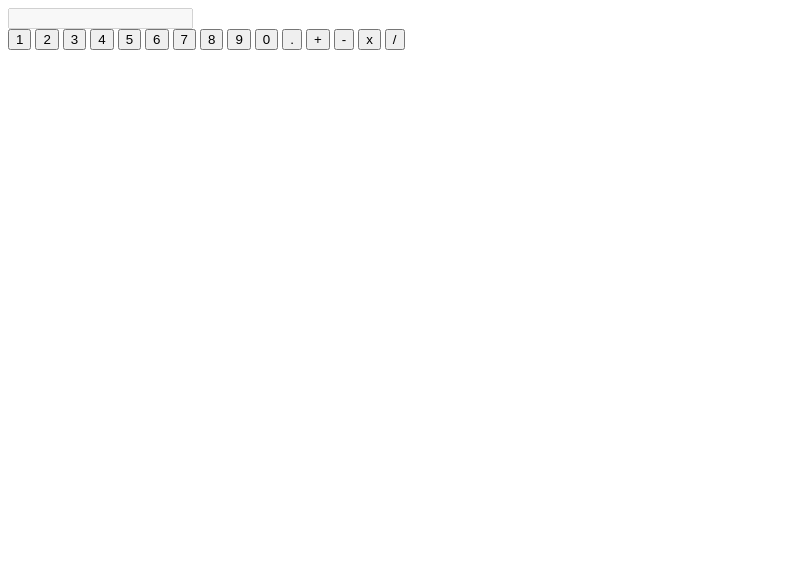
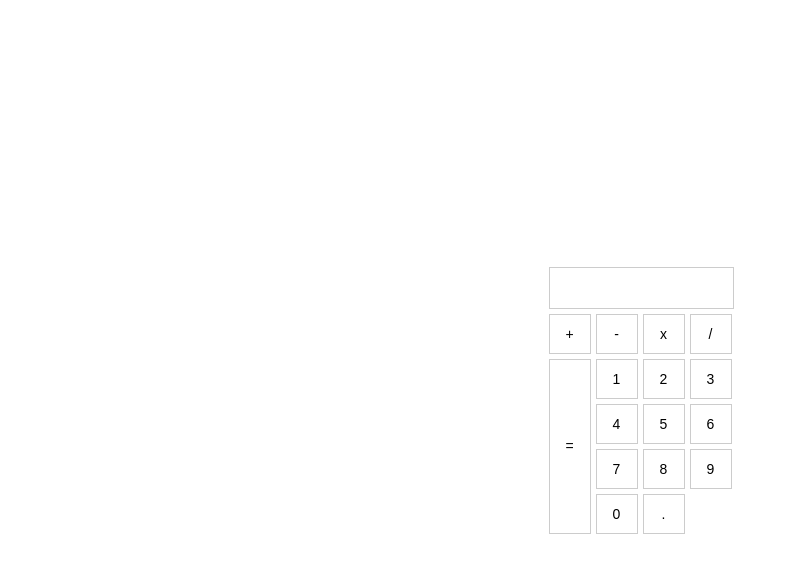
Before and after one commit to qkaxhfms/calculator, a plain HTML site: page index.html in a window 1280 px wide. Shown: the whole page, without its empty margins (0-789 px from the left). Drawn offline with Linux system fonts and the light colour scheme.

Commit message:
[ Style ] calculator grid로 스타일링

```diff
--- /dev/null
+++ b/calculator.css
@@ -0,0 +1,49 @@
+@charset "utf-8";
+html{
+    font-family:arial;
+    font-size:62.5%;
+    font-weight:400;
+    line-height:1.25;
+}
+html,body{
+    height:100vh;
+    display: flex;
+    align-items: center;
+    justify-content: center;
+}
+input,button{
+    /* display: inline-block; */
+    margin:0;
+    padding:0;
+    min-height:40px;
+    min-width:40px;
+    background:#fff;
+    border:1px solid #ccc;
+    font-size:1.4rem;
+}
+input{
+    width:100%;
+}
+button{
+    height:100%;
+}
+
+.calculator{
+    display: grid;
+	grid-template-columns: repeat(4,1fr);
+    gap:0.5rem;
+
+}
+.calculator .screen{
+    grid-column:1/5;
+
+}
+.btnzZero{
+    grid-column:4/5;
+    width:100%;
+}
+.btnResult{
+    grid-row: 3/7;
+}
+.calculator .btn{
+}
--- a/index.html
+++ b/index.html
@@ -5,6 +5,7 @@
         <meta http-equiv="X-UA-Compatible" content="IE=edge" />
         <meta name="viewport" content="width=device-width, initial-scale=1.0" />
         <title>Document</title>
+        <link rel="stylesheet" href="calculator.css">
         <script defer src="calculator.js"></script>
     </head>
     <body>
@@ -16,26 +17,32 @@
             </div>
             <!-- 패널:E -->
 
-            <!-- 숫자:S -->
-            <button type="button" data-attr="number" class="btn btnNum" value="1">1</button>
-            <button type="button" data-attr="number" class="btn btnNum" value="2">2</button>
-            <button type="button" data-attr="number" class="btn btnNum" value="3">3</button>
-            <button type="button" data-attr="number" class="btn btnNum" value="4">4</button>
-            <button type="button" data-attr="number" class="btn btnNum" value="5">5</button>
-            <button type="button" data-attr="number" class="btn btnNum" value="6">6</button>
-            <button type="button" data-attr="number" class="btn btnNum" value="7">7</button>
-            <button type="button" data-attr="number" class="btn btnNum" value="8">8</button>
-            <button type="button" data-attr="number" class="btn btnNum" value="9">9</button>
-            <button type="button" data-attr="number" class="btn btnNum" value="0">0</button>
-            <button type="button" data-attr="number" class="btn btnDot" value=".">.</button>
-            <!-- 숫자:E -->
 
-            <!-- 연산자:S -->
             <button type="button" data-attr="operator" class="btn btnOperator" value="+">+</button>
             <button type="button" data-attr="operator" class="btn btnOperator" value="-">-</button>
             <button type="button" data-attr="operator" class="btn btnOperator" value="x">x</button>
             <button type="button" data-attr="operator" class="btn btnOperator" value="/">/</button>
+
+            <button type="button" data-attr="number" class="btn btnNum" value="1">1</button>
+            <button type="button" data-attr="number" class="btn btnNum" value="2">2</button>
+            <button type="button" data-attr="number" class="btn btnNum" value="3">3</button>
+            <button type="button" data-attr="operator" class="btn btnOperator btnResult" value="=">=</button>
+
+            <button type="button" data-attr="number" class="btn btnNum" value="4">4</button>
+            <button type="button" data-attr="number" class="btn btnNum" value="5">5</button>
+            <button type="button" data-attr="number" class="btn btnNum" value="6">6</button>
+
+            <button type="button" data-attr="number" class="btn btnNum" value="7">7</button>
+            <button type="button" data-attr="number" class="btn btnNum" value="8">8</button>
+            <button type="button" data-attr="number" class="btn btnNum" value="9">9</button>
+
+            <button type="button" data-attr="number" class="btn btnNum btnZero" value="0">0</button>
+            <button type="button" data-attr="number" class="btn btnDot" value=".">.</button>
+
+            <!-- 연산자:S -->
             <!-- 연산자:E -->
+            <!-- 결과:S -->
+            <!-- 결과:E -->
         </div>
         <!-- 계산기:E -->
     </body>
```
